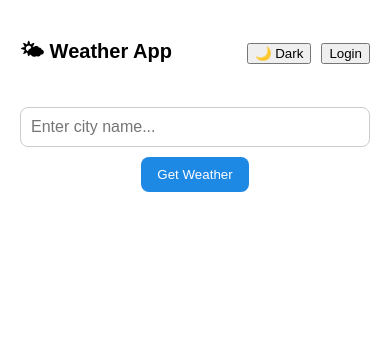
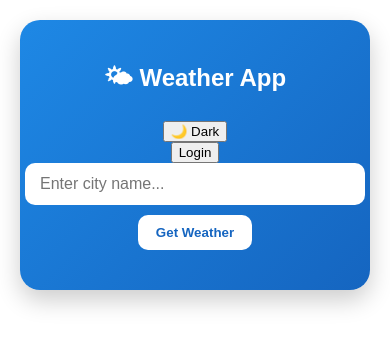
Before and after one commit to Rahiprajapati/weather, a React (Create React App) app: page / in a window 390 px wide. Shown: the top 346 px of the page. Built offline with nearby package versions, Linux system fonts and the light colour scheme.

Commit message:
Update weather.css

```diff
--- a/src/components/CSS/weather.css
+++ b/src/components/CSS/weather.css
@@ -1,287 +1,156 @@
-/* weather.css */
-
-/* Basic Container */
+/* General layout */
 .weather-container {
-  max-width: 1200px;
-  margin: auto;
-  padding: 20px;
-  box-sizing: border-box;
+  max-width: 450px;
+  margin: 50px auto;
+  padding: 25px;
+  background: linear-gradient(135deg, #1e88e5, #1565c0);
+  border-radius: 20px;
+  box-shadow: 0 10px 25px rgba(0, 0, 0, 0.2);
+  color: #fff;
+  text-align: center;
   font-family: "Poppins", sans-serif;
 }
 
-/* Header */
-.header {
-  display: flex;
-  flex-wrap: wrap;
-  justify-content: space-between;
-  align-items: center;
-  gap: 10px;
+.app-title {
+  font-size: 26px;
   margin-bottom: 20px;
-}
-
-.header-controls {
-  display: flex;
-  flex-wrap: wrap;
-  align-items: center;
-  gap: 10px;
 }
 
 /* Search Bar */
 .search-container {
+  position: relative;
   display: flex;
   justify-content: center;
-  position: relative;
-  flex-wrap: wrap;
-  gap: 10px;
+  flex-direction: column;
+  align-items: center;
+  margin-bottom: 20px;
 }
 
 .search-container input {
   width: 100%;
-  max-width: 400px;
-  padding: 10px;
-  border-radius: 8px;
-  border: 1px solid #ccc;
+  max-width: 350px;
+  padding: 12px 15px;
+  border-radius: 10px;
+  border: none;
+  outline: none;
   font-size: 16px;
+  color: #333;
 }
 
 .search-container button {
-  padding: 10px 16px;
+  margin-top: 10px;
+  padding: 10px 18px;
   border: none;
-  background-color: #1e88e5;
-  color: white;
-  border-radius: 8px;
+  border-radius: 10px;
+  background-color: #fff;
+  color: #1565c0;
+  font-weight: 600;
   cursor: pointer;
   transition: 0.3s;
 }
 
 .search-container button:hover {
-  background-color: #1565c0;
+  background-color: #f1f1f1;
 }
 
-/* Responsive Cards */
-.weather-results {
-  display: grid;
-  grid-template-columns: repeat(auto-fit, minmax(280px, 1fr));
-  gap: 20px;
-  margin-top: 30px;
-}
-
-.weather-card {
-  border-radius: 16px;
-  padding: 16px;
-  box-shadow: 0 4px 8px rgba(0,0,0,0.15);
-  text-align: center;
-  transition: 0.3s;
-}
-
-.weather-card img {
-  width: 80px;
-  height: 80px;
-}
-
-.weather-card:hover {
-  transform: scale(1.03);
-}
-
-/* Favorites Section */
-.favorites-section {
-  margin-top: 30px;
-}
-
-.favorites-list {
-  display: flex;
-  flex-wrap: wrap;
-  gap: 10px;
-  justify-content: center;
-}
-
-.favorite-item {
-  background-color: rgba(255,255,255,0.1);
-  border-radius: 12px;
-  padding: 8px 12px;
-  display: flex;
-  align-items: center;
-  gap: 8px;
-}
-
-/* Responsive Adjustments */
-@media (max-width: 768px) {
-  .header h2 {
-    font-size: 20px;
-  }
-
-  .weather-card {
-    padding: 12px;
-  }
-
-  .favorites-list {
-    flex-direction: column;
-    align-items: center;
-  }
-}
-
-.weather-container {
-  max-width: 1200px;
-  margin: auto;
-  padding: 20px;
-  box-sizing: border-box;
-  font-family: "Poppins", sans-serif;
-}
-
-.header {
-  display: flex;
-  flex-wrap: wrap;
-  justify-content: space-between;
-  align-items: center;
-  gap: 10px;
-  margin-bottom: 20px;
-}
-
-.header-controls {
-  display: flex;
-  flex-wrap: wrap;
-  align-items: center;
-  gap: 10px;
-}
-
-/* Search Bar */
-.search-container {
-  display: flex;
-  justify-content: center;
-  position: relative;
-  flex-wrap: wrap;
-  gap: 10px;
-}
-
-.search-container input {
-  width: 100%;
-  max-width: 400px;
-  padding: 10px;
-  border-radius: 8px;
-  border: 1px solid #ccc;
-  font-size: 16px;
-}
-
-.search-container button {
-  padding: 10px 16px;
-  border: none;
-  background-color: #1e88e5;
-  color: white;
-  border-radius: 8px;
-  cursor: pointer;
-  transition: 0.3s;
-}
-
-.search-container button:hover {
-  background-color: #1565c0;
-}
-
-/* Suggestions Dropdown */
+/* Dropdown for suggestions */
 .suggestion-list {
   position: absolute;
-  top: 100%;
-  left: 0;
+  top: 105%;
   width: 100%;
-  max-width: 400px;
-  background-color: white;
-  border: 1px solid #ddd;
-  border-radius: 0 0 10px 10px;
-  box-shadow: 0 4px 8px rgba(0,0,0,0.15);
+  max-width: 350px;
+  background: #fff;
+  color: #000;
+  border-radius: 10px;
+  margin-top: 5px;
+  box-shadow: 0 4px 8px rgba(0, 0, 0, 0.2);
   list-style: none;
   padding: 0;
-  margin: 5px auto 0;
   z-index: 10;
 }
 
 .suggestion-list li {
-  padding: 10px;
+  padding: 10px 15px;
   cursor: pointer;
   transition: background-color 0.2s;
 }
 
 .suggestion-list li:hover {
-  background-color: #f0f0f0;
+  background-color: #e3f2fd;
 }
 
-/* Weather Cards */
-.weather-results {
-  display: grid;
-  grid-template-columns: repeat(auto-fit, minmax(280px, 1fr));
-  gap: 20px;
-  margin-top: 30px;
-}
-
+/* Weather Card */
 .weather-card {
-  border-radius: 16px;
-  padding: 16px;
-  box-shadow: 0 4px 8px rgba(0,0,0,0.15);
+  margin-top: 20px;
+  background: rgba(255, 255, 255, 0.15);
+  border-radius: 15px;
+  padding: 20px;
+  backdrop-filter: blur(10px);
   text-align: center;
-  transition: 0.3s;
 }
 
 .weather-card img {
-  width: 80px;
-  height: 80px;
+  width: 100px;
+  height: 100px;
 }
 
-.weather-card:hover {
-  transform: scale(1.03);
+.weather-card h3 {
+  margin-bottom: 10px;
+  font-size: 22px;
 }
 
-/* Favorites Section */
-.favorites-section {
-  margin-top: 30px;
+.weather-card h2 {
+  font-size: 42px;
+  margin: 10px 0;
 }
 
-.favorites-list {
-  display: flex;
-  flex-wrap: wrap;
-  gap: 10px;
-  justify-content: center;
+.description {
+  font-style: italic;
+  text-transform: capitalize;
+  margin-bottom: 10px;
 }
 
-.favorite-item {
-  background-color: rgba(255,255,255,0.1);
-  border-radius: 12px;
-  padding: 8px 12px;
+.details {
   display: flex;
-  align-items: center;
-  gap: 8px;
+  justify-content: space-around;
+  flex-wrap: wrap;
+  font-size: 14px;
 }
 
-/* Dark Theme */
-.dark-theme {
-  background-color: #121212;
-  color: #e0e0e0;
+/* Error message */
+.error {
+  background-color: rgba(255, 255, 255, 0.2);
+  color: #ffebee;
+  padding: 10px;
+  border-radius: 10px;
+  margin-top: 10px;
 }
 
-.dark-theme .search-container input {
-  background-color: #222;
-  color: #fff;
-  border-color: #444;
+/* Responsive Design */
+@media (max-width: 480px) {
+  .weather-container {
+    margin: 20px;
+    padding: 20px;
   }
 
-.dark-theme .suggestion-list {
-  background-color: #333;
-  color: #fff;
+  .app-title {
+    font-size: 22px;
   }
 
-.dark-theme .suggestion-list li:hover {
-  background-color: #444;
+  .search-container input {
+    max-width: 100%;
   }
 
-/* Responsive Adjustments */
-@media (max-width: 768px) {
-  .header h2 {
-    font-size: 20px;
+  .suggestion-list {
+    max-width: 100%;
   }
 
-  .weather-card {
-    padding: 12px;
+  .weather-card h2 {
+    font-size: 36px;
   }
 
-  .favorites-list {
+  .details {
     flex-direction: column;
-    align-items: center;
+    gap: 5px;
   }
 }
```
Lines whose indentation alone changed are shown as unchanged.
